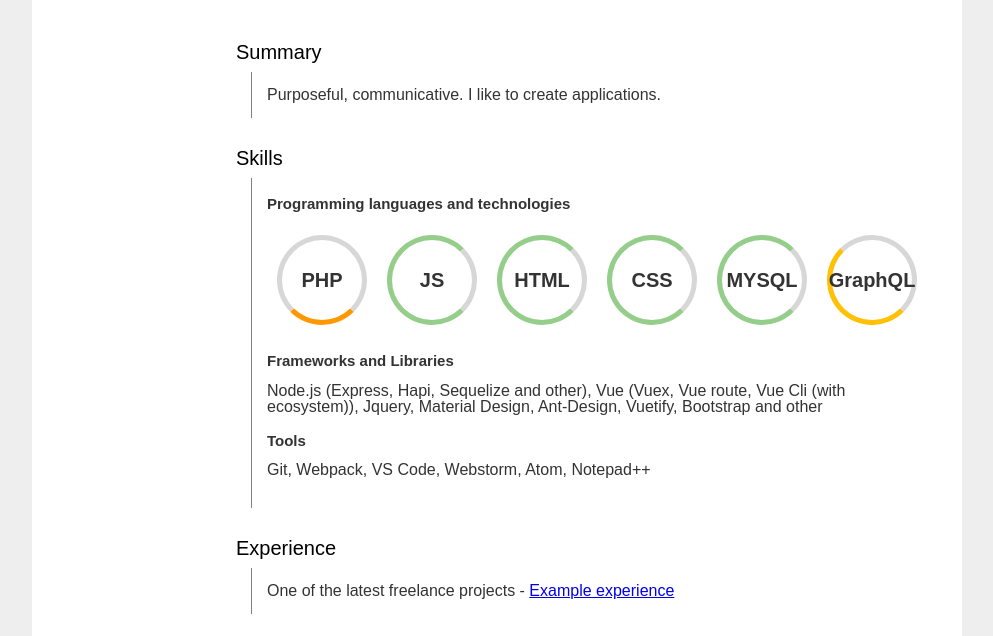
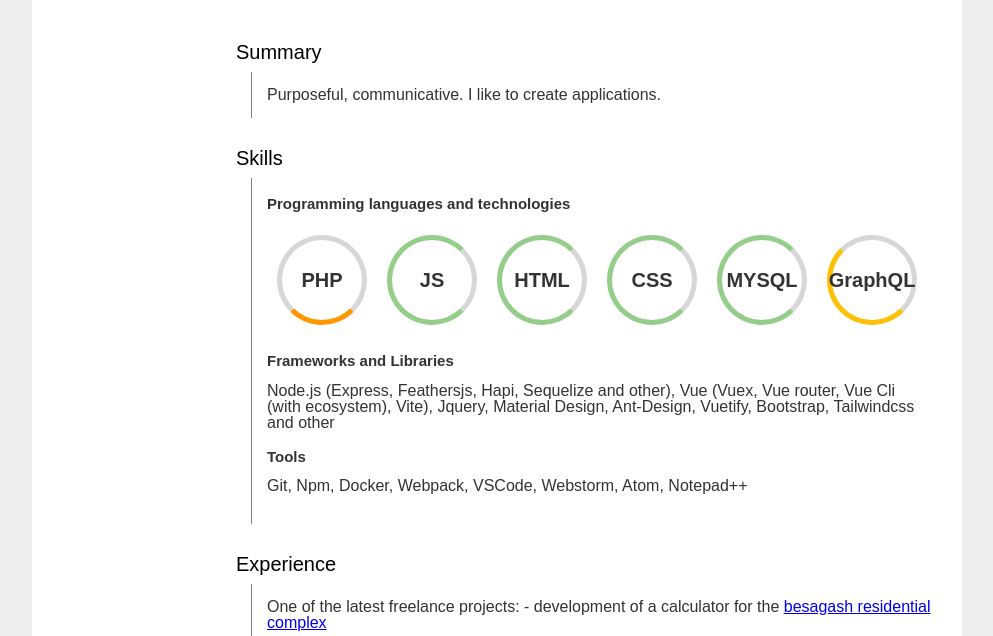
Before and after one commit to mikalai2006/rsschool-cv, a plain HTML site: page index.html in a window 1280 px wide. Shown: the part 161-797 px from the top of the page, without its empty margins (143-1136 px from the left). Drawn offline with Linux system fonts and the light colour scheme.

Commit message:
feat: shallow edits

```diff
--- a/index.html
+++ b/index.html
@@ -1,11 +1,11 @@
 <!DOCTYPE html>
 <html lang="ru">
   <head>
-    <meta charset="utf-8">
-      <meta name="viewport" content="width=device-width, initial-scale=1.0">
-      <meta http-equiv="X-UA-Compatible" content="ie=edge">
-      <link rel="stylesheet" href="styles/reset.css">
-      <link rel="stylesheet" href="styles/style.css">
+    <meta charset="utf-8" />
+    <meta name="viewport" content="width=device-width, initial-scale=1.0" />
+    <meta http-equiv="X-UA-Compatible" content="ie=edge" />
+    <link rel="stylesheet" href="styles/reset.css" />
+    <link rel="stylesheet" href="styles/style.css" />
     <title>CV - Mikalai Parakhnevich</title>
   </head>
 
@@ -13,15 +13,25 @@
     <div class="wrapper">
       <header>
         <div class="photo">
-                    <img src="https://sun9-33.userapi.com/c841325/v841325973/306aa/e00o-C9kvtA.jpg?ava=1" alt="image avatar cv" />
+          <img
+            src="https://sun9-33.userapi.com/c841325/v841325973/306aa/e00o-C9kvtA.jpg?ava=1"
+            alt="image avatar cv"
+          />
         </div>
         <div class="header_caption">
           <h1>Mikalai Parakhnevich</h1>
           <h6>CV</h6>
-                    <hr>
+          <hr />
           <ul class="list">
             <li>8 (033) 6291942</li>
-                        <li><a href="mailto:composer.opencart@gmail.com" title="email" class="email">composer.opencart@gmail.com</a></li>
+            <li>
+              <a
+                href="mailto:composer.opencart@gmail.com"
+                title="email"
+                class="email"
+                >composer.opencart@gmail.com</a
+              >
+            </li>
           </ul>
         </div>
       </header>
@@ -47,24 +57,37 @@
             </div>
             <h3>Frameworks and Libraries</h3>
             <div class="skillbox">
-                                Node.js (Express, Hapi, Sequelize and other), Vue (Vuex, Vue route, Vue Cli (with ecosystem)), Jquery, Material Design, Ant-Design, Vuetify, Bootstrap and other
+              Node.js (Express, Feathersjs, Hapi, Sequelize and other), Vue
+              (Vuex, Vue router, Vue Cli (with ecosystem), Vite), Jquery,
+              Material Design, Ant-Design, Vuetify, Bootstrap, Tailwindcss and
+              other
             </div>
             <h3>Tools</h3>
             <div class="skillbox">
-                            Git, Webpack, VS Code, Webstorm, Atom, Notepad++
+              Git, Npm, Docker, Webpack, VSCode, Webstorm, Atom, Notepad++
             </div>
           </div>
         </section>
         <section class="experience">
           <h2>Experience</h2>
           <p class="ml-15 p-15 bl">
-                        One of the latest freelance projects - <a href="http://вентхаус.бел" title="example experience" target="_blank">Example experience</a>
+            One of the latest freelance projects: - development of a calculator
+            for the
+            <a
+              href="https://besagashdom.kz/"
+              title="example experience"
+              target="_blank"
+              >besagash residential complex</a
+            >
           </p>
         </section>
         <section class="education">
           <h2>Education</h2>
           <ul class="ml-15 p-15 bl">
-                        <li>Mozyr State Pedagogical University (Faculty of Physics and Mathematics)</li>
+            <li>
+              Mozyr State Pedagogical University (Faculty of Physics and
+              Mathematics)
+            </li>
           </ul>
         </section>
         <section class="english">
@@ -74,9 +97,7 @@
           </ul>
         </section>
       </main>
-            <footer>
-            </footer>
+      <footer></footer>
     </div>
   </body>
-
 </html>
```
Lines whose indentation alone changed are shown as unchanged.
